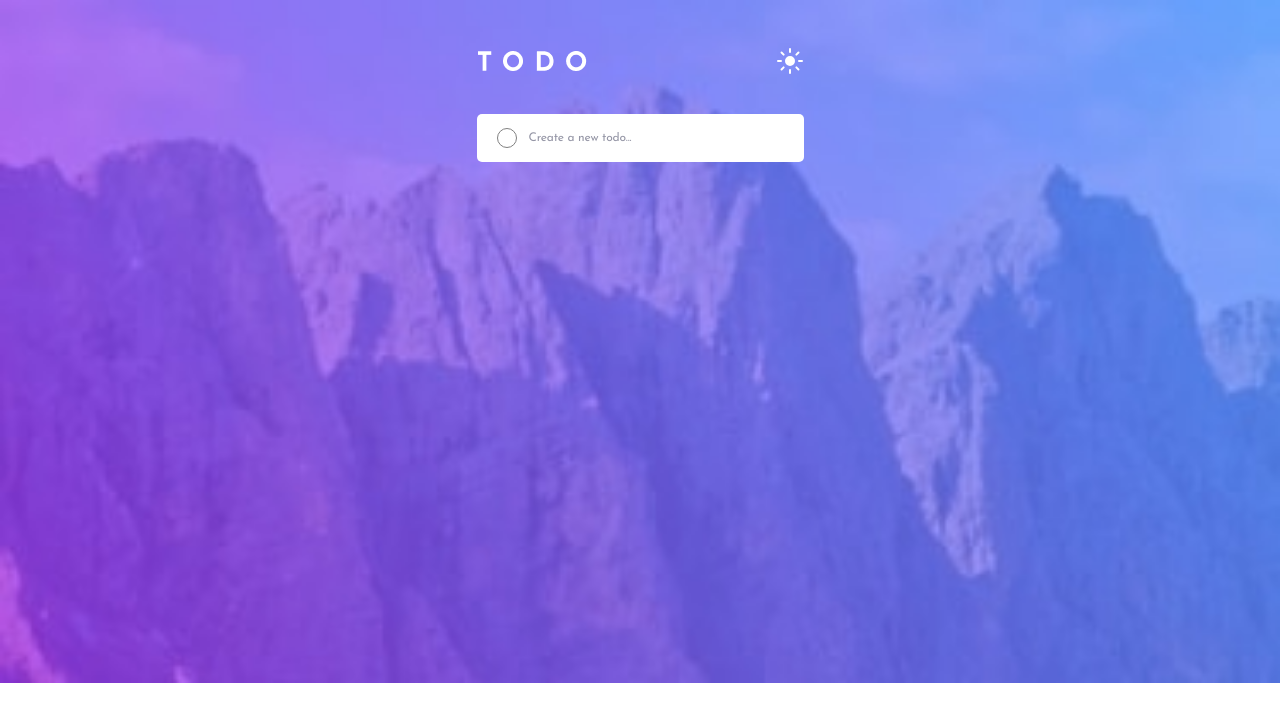
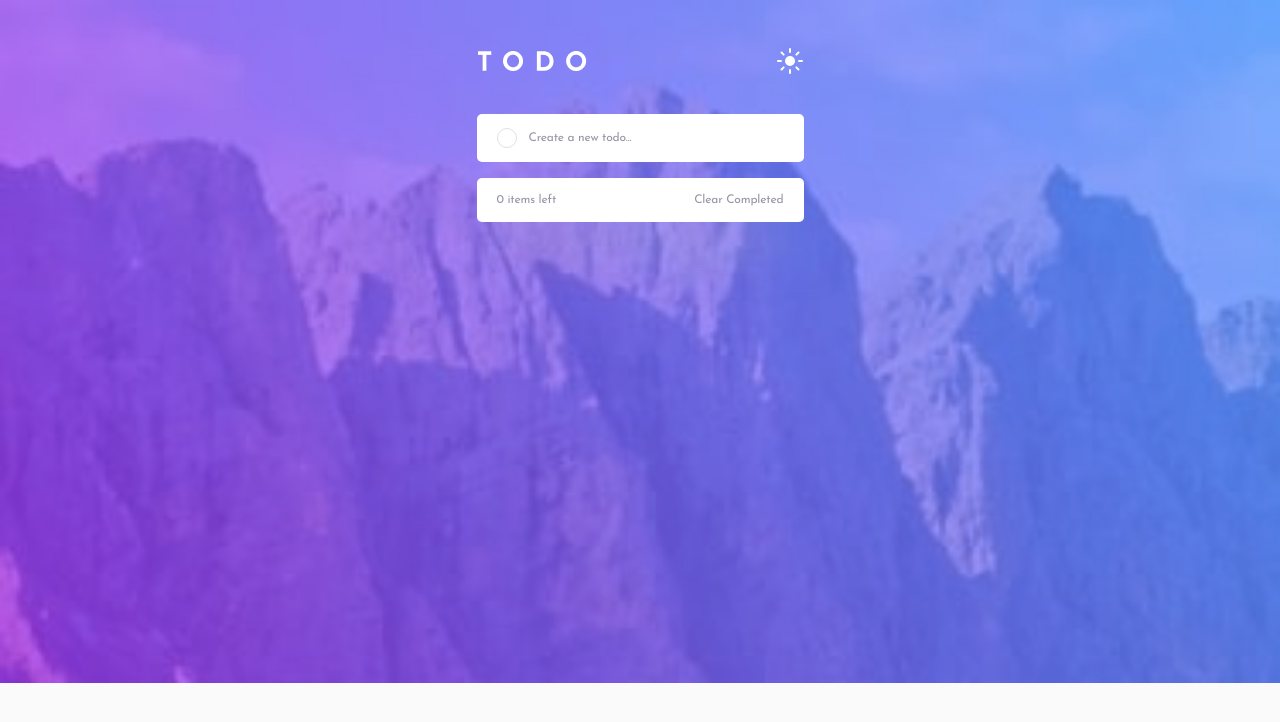
Before and after one commit to ljimshitashvili/todo-app, a React (Vite) app: page / in a window 1280 px wide. Shown: the top 722 px of the page. Built offline with nearby package versions, Linux system fonts and the light colour scheme.

Commit message:
Add tasks to list

```diff
--- a/src/App.tsx
+++ b/src/App.tsx
@@ -1,6 +1,9 @@
-import { useState } from "react";
+import { useEffect, useState } from "react";
 import styled from "styled-components";
 import GlobalStyle from "./GlobalStyles";
+import { useSelector } from "react-redux/es/exports";
+import { RootState } from "./store/redux";
+import { useDispatch } from "react-redux/es/hooks/useDispatch";
 
 import {
   desktopLight,
@@ -10,18 +13,28 @@ import {
 } from "./assets/todo-app-main";
 
 import { Header, CreateNew, List } from "./components";
+import { addTask } from "./store/AllTaskSlice";
 
 function App() {
   const [light, setLight] = useState<boolean>(true);
   const [inputValue, setInputValue] = useState<string>("");
   console.log(inputValue);
+  const dispatch = useDispatch();
+  const task = useSelector((store: RootState) => store.task.tasks);
+
+  useEffect(() => {
+    if (inputValue !== "") {
+      dispatch(addTask(inputValue));
+    }
+    console.log(task);
+  }, [inputValue]);
 
   return (
     <Container light={light}>
       <GlobalStyle />
       <Header light={light} setLight={setLight} />
       <CreateNew light={light} setInputValue={setInputValue} />
-      <List />
+      <List task={task} />
     </Container>
   );
 }
@@ -34,6 +47,7 @@ const Container = styled.div<{ light: boolean }>`
   display: flex;
   flex-direction: column;
   align-items: center;
+  background-color: #fafafa;
   background-image: url(${(p) => (p.light ? mobLight : mobDark)});
   background-repeat: no-repeat;
   background-size: 100%;
--- a/src/components/CreateNew.tsx
+++ b/src/components/CreateNew.tsx
@@ -28,12 +28,13 @@ const Container = styled.form<{ light: boolean }>`
   padding: 14px 20px;
   border-radius: 5px;
   gap: 12px;
+  margin-bottom: 16px;
 
   .circle {
     width: 20px;
     height: 20px;
     border-radius: 50%;
-    border: 1px solid grey;
+    border: 1px solid rgba(211, 211, 211, 0.7);
   }
 
   input {
--- a/src/components/List.tsx
+++ b/src/components/List.tsx
@@ -1,11 +1,98 @@
 import styled from "styled-components";
+import { Task } from "../store/AllTaskSlice";
+import xIcon from "../assets/todo-app-main/icon-cross.svg";
 
-export default function List() {
-  return <Container></Container>;
+interface Props {
+  task: Task[];
+}
+
+export default function List({ task }: Props) {
+  let counter = 0;
+  return (
+    <Container>
+      {task.map((task) => {
+        counter++;
+        return (
+          <div key={task.id}>
+            <div className="container">
+              <div className="circle"></div>
+              <p>{task.task}</p>
+              <img src={xIcon} alt="X Icon" />
+            </div>
+            <hr />
+          </div>
+        );
+      })}
+      <Bottom>
+        <p className="left">{counter} items left</p>
+        <p className="clear">Clear Completed</p>
+      </Bottom>
+    </Container>
+  );
 }
 
 const Container = styled.div`
   display: flex;
   flex-direction: column;
   align-items: center;
+  width: 100%;
+  max-width: 327px;
+  border-radius: 5px;
+  background-color: white;
+  box-shadow: 0px 35px 50px -15px #c2c3d680;
+
+  div {
+    width: 100%;
+
+    hr {
+      width: 100%;
+      height: 1px;
+      border: none;
+      background: #e3e4f1;
+    }
+
+    .container {
+      width: 100%;
+      padding: 16px 20px;
+      display: flex;
+      align-items: center;
+      justify-content: space-between;
+
+      .circle {
+        width: 20px;
+        aspect-ratio: 1/1;
+        border-radius: 50%;
+        border: 1px solid rgba(211, 211, 211, 0.7);
+      }
+
+      p {
+        width: 80%;
+        font-weight: 400;
+        font-size: 12px;
+        line-height: 12px;
+        letter-spacing: -0.166667px;
+        color: #494c6b;
+      }
+
+      img {
+        width: 16px;
+        aspect-ratio: 1/1;
+      }
+    }
+  }
 `;
+
+const Bottom = styled.div`
+  display: flex;
+  justify-content: space-between;
+  align-items: center;
+  padding: 16px 20px;
+  .left,
+  .clear {
+    font-weight: 400;
+    font-size: 12px;
+    line-height: 12px;
+    letter-spacing: -0.166667px;
+    color: #9495a5;
+  }
+`;
--- a/src/main.tsx
+++ b/src/main.tsx
@@ -1,9 +1,13 @@
 import React from "react";
 import ReactDOM from "react-dom/client";
 import App from "./App.tsx";
+import { Provider } from "react-redux";
+import store from "./store/redux.ts";
 
 ReactDOM.createRoot(document.getElementById("root") as HTMLElement).render(
   <React.StrictMode>
-    <App />
+    <Provider store={store}>
+      <App />
+    </Provider>
   </React.StrictMode>
 );
--- a/src/store/AllTaskSlice.ts
+++ b/src/store/AllTaskSlice.ts
@@ -1,29 +1,41 @@
-import { createSlice } from "@reduxjs/toolkit";
+import { createSlice, Slice } from "@reduxjs/toolkit";
 
-interface TaskTypes {
-  name: string;
-  actions?: any;
+export interface Task {
+  id: number;
+  task: string;
+  isComplete: boolean;
 }
 
-const allTaskSlice: TaskTypes = createSlice({
+interface AllTasksState {
+  tasks: Task[];
+  maxId: number;
+}
+
+const initialState: AllTasksState = {
+  tasks: [],
+  maxId: 0,
+};
+
+const allTaskSlice: Slice = createSlice({
   name: "AllTasks",
-  initialState: {
-    id: 0,
-    task: "",
-    isComplete: false,
-  },
+  initialState,
   reducers: {
-    addTask: (state, action) => {
-      state.id = state.id + 1;
-      [...state.task, action.payload];
-      state.isComplete = false;
+    addTask: (state = initialState, action) => {
+      state.tasks = [
+        ...state.tasks,
+        {
+          id: state.maxId,
+          task: action.payload,
+          isComplete: false,
+        },
+      ];
+      state.maxId++;
     },
     removeAll: (state) => {
-      state.task = "";
+      state.tasks = [];
     },
   },
 });
 
 export const { addTask, removeAll } = allTaskSlice.actions;
-
 export default allTaskSlice.reducer;
--- a/src/store/redux.ts
+++ b/src/store/redux.ts
@@ -3,8 +3,9 @@ import TaskReducer from "./AllTaskSlice";
 
 const store = configureStore({
   reducer: {
-    name: TaskReducer,
+    task: TaskReducer,
   },
 });
 
 export default store;
+export type RootState = ReturnType<typeof store.getState>;
```
Also changed, not shown: 1 other file (tests, documents, lock files or other folders).
